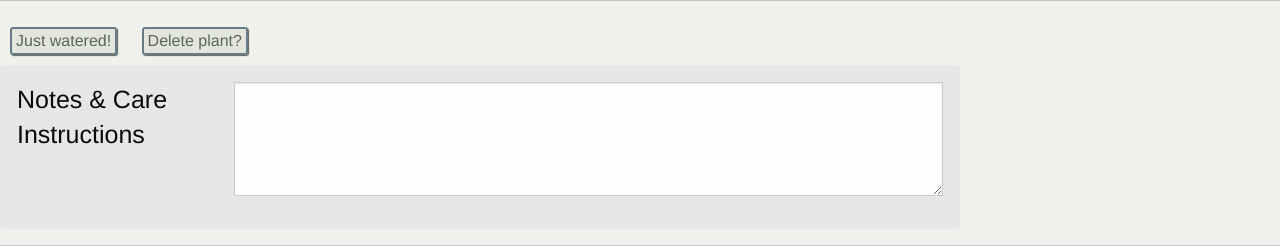
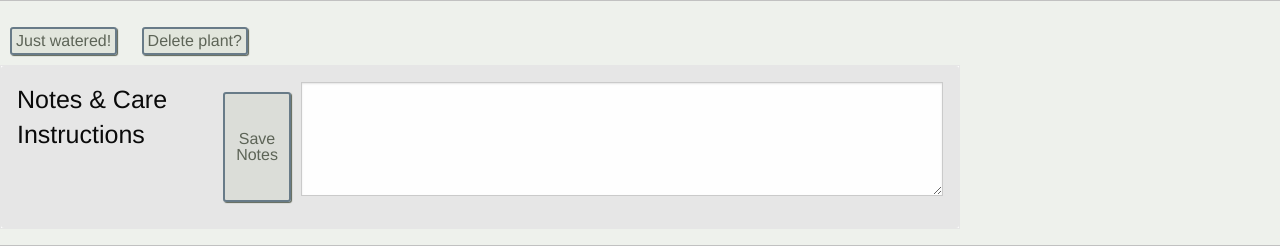
Before and after one commit to Calmanning/so_thirsty, a Node server app: a page that uses views/plant-profile.handlebars in a window 1280 px wide. Shown: the part 227-473 px from the top of the page. Run offline with Node 20, Linux system fonts and the light colour scheme; a user stored in the database is signed in; data that the repository does not hold is empty; some libraries are stand-ins or nearby versions.

Commit message:
save button wip

```diff
--- a/views/plant-profile.handlebars
+++ b/views/plant-profile.handlebars
@@ -13,6 +13,7 @@
 <div class=" card" style="width: 75%;">
   <div class="card-divider">
     <h4>Notes & Care Instructions</h4>
+    <button class="btn" id="saveBtn" value={{dataValues.id}}>Save Notes</button>
     <textarea id="notes" name="notes" rows="4" cols="50">
       {{dataValues.notes}}
   </textarea>
```
Also changed, not shown: public/assets/js/script.js.
